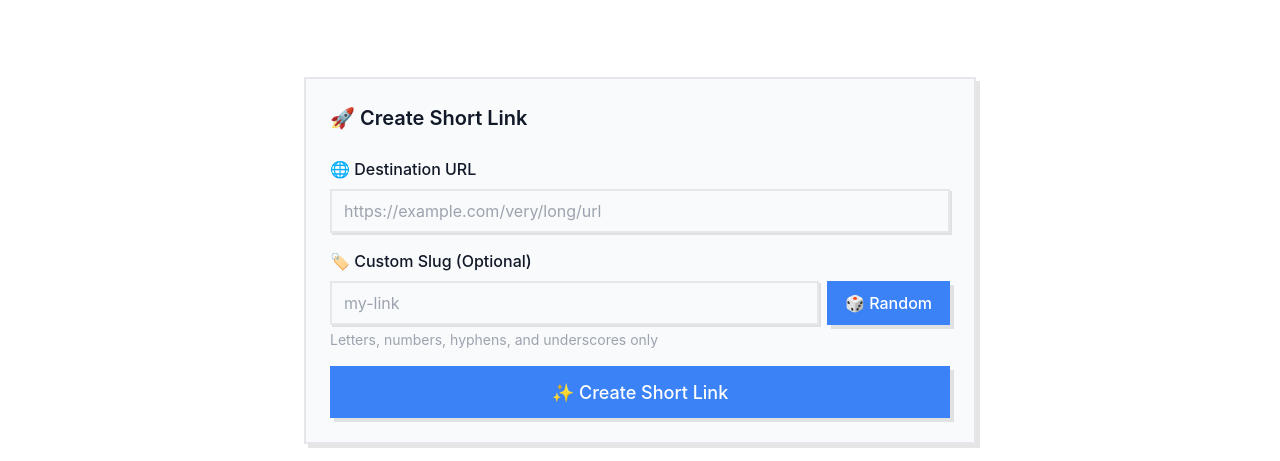
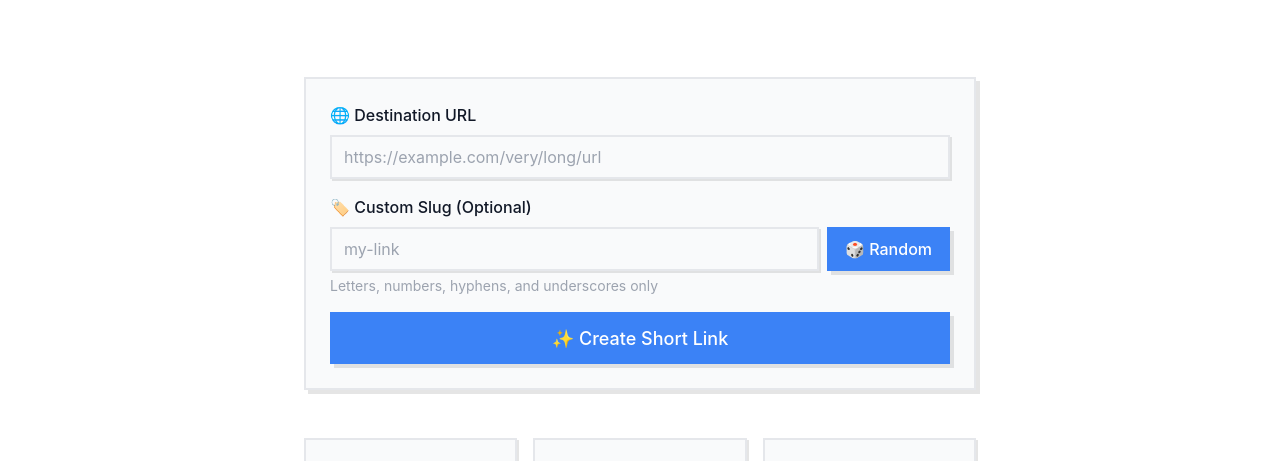
Before and after one commit to wikankun/localurl, a website with bundled scripts: page index.html in a window 1280 px wide. Shown: the part 262-723 px from the top of the page. Built offline with nearby package versions, Linux system fonts and the light colour scheme.

Commit message:
feat: remove create shortlink form head

```diff
--- a/index.html
+++ b/index.html
@@ -60,8 +60,6 @@
                     <div class="max-w-2xl mx-auto">
                         <div class="create-form">
                             <form id="createUrlForm" class="form-card">
-                                <h2 class="form-title text-shadow-sm">🚀 Create Short Link</h2>
-
                                 <div class="form-group">
                                     <label for="originalUrl" class="form-label">🌐 Destination URL</label>
                                     <input
```
